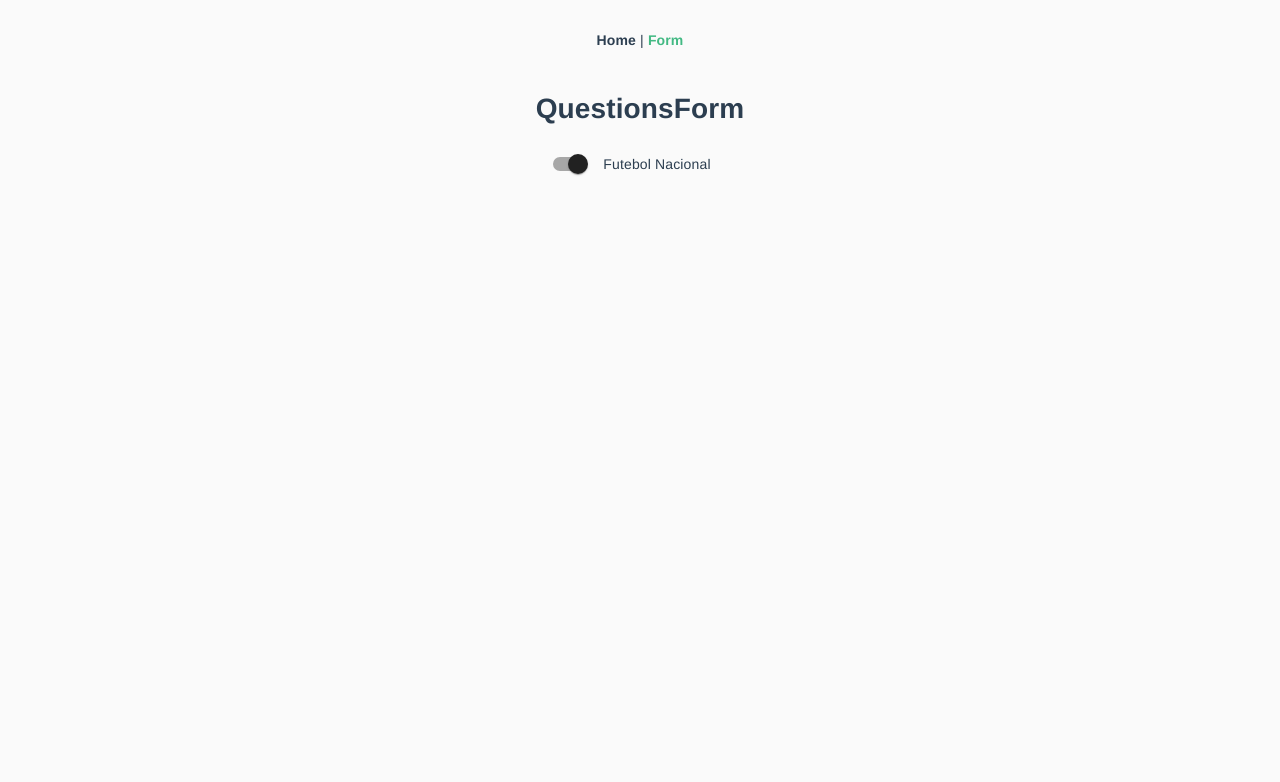
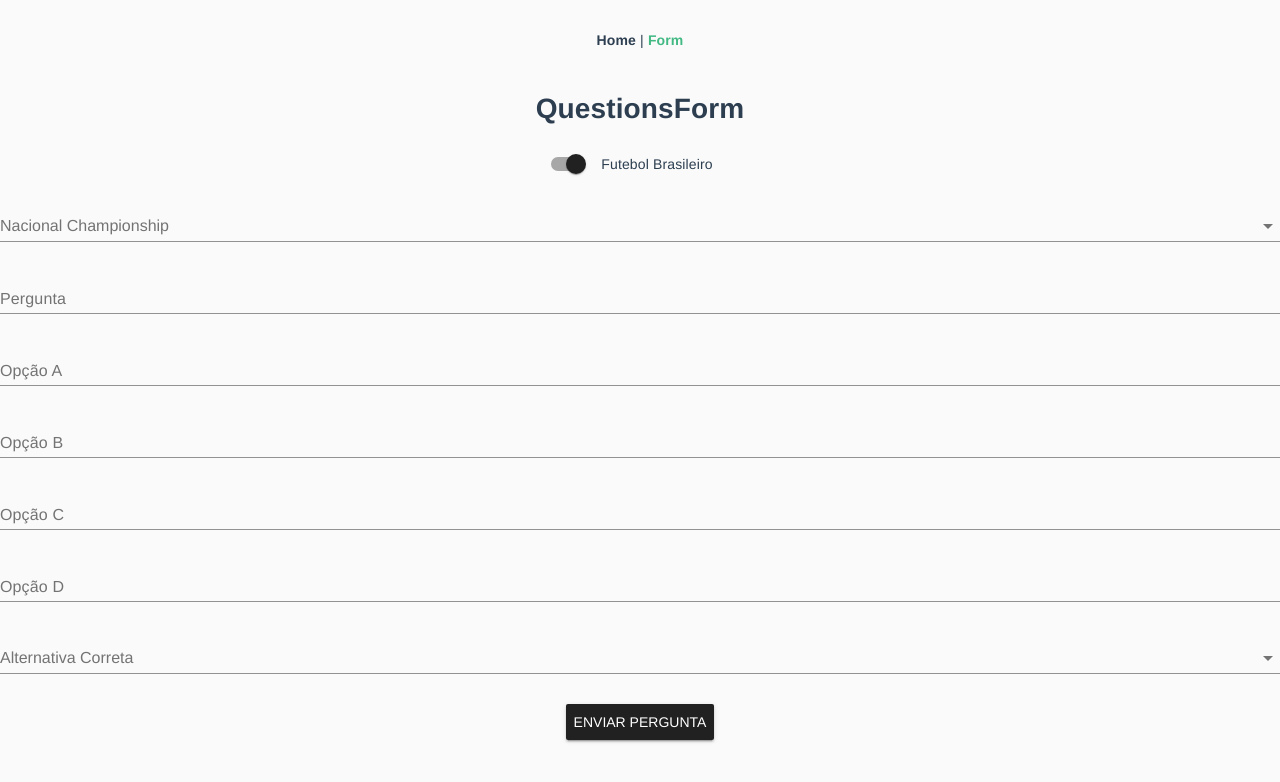
Before and after one commit to joaofavara/soccer-quiz-ui, a Vue app: page /form in a window 1280 px wide. Both pictures are taken after a click on the element "Futebol Internacional". Shown: the top 782 px of the page. Built offline with nearby package versions, Linux system fonts and the light colour scheme.

Commit message:
feat: from created - full skeleton

```diff
--- a/src/components/QuestionsForm.vue
+++ b/src/components/QuestionsForm.vue
@@ -1,10 +1,55 @@
 <template>
 	<div>
 		<h1>QuestionsForm</h1>
-		<md-switch v-model="boolean" class="md-primary">
-			<span v-if="boolean">Futebol Nacional</span>
+		<md-switch v-model="location" class="md-primary">
+			<span v-if="location">Futebol Brasileiro</span>
 			<span v-else>Futebol Internacional</span>
 		</md-switch>
+
+		<div class="md-layout-item">
+			<md-field>
+				<md-select v-model="nacionalChampionship" placeholder="Nacional Championship">
+					<div v-for="(item, index) in nacionalOptions" :key="index">
+						<md-option :value="item.value">{{ item.label }}</md-option>
+					</div>
+				</md-select>
+			</md-field>
+		</div>
+
+		<md-field>
+			<label>Pergunta</label>
+			<md-textarea v-model="question" md-autogrow></md-textarea>
+		</md-field>
+
+		<md-field>
+			<label>Opção A</label>
+			<md-input v-model="answers.a"></md-input>
+		</md-field>
+		<md-field>
+			<label>Opção B</label>
+			<md-input v-model="answers.b"></md-input>
+		</md-field>
+		<md-field>
+			<label>Opção C</label>
+			<md-input v-model="answers.c"></md-input>
+		</md-field>
+		<md-field>
+			<label>Opção D</label>
+			<md-input v-model="answers.d"></md-input>
+		</md-field>
+
+
+		<div class="md-layout-item">
+			<md-field>
+				<md-select v-model="correctAnswer" placeholder="Alternativa Correta">
+					<div v-for="(item, index) in answersOptions" :key="index">
+						<md-option :value="item.value">{{ item.label }}</md-option>
+					</div>
+				</md-select>
+			</md-field>
+		</div>
+
+		<md-button v-on:click="sendForm" class="md-raised md-primary">Enviar Pergunta</md-button>
 	</div>
 </template>
 
@@ -13,13 +58,40 @@
 		name: 'QuestionsForm',
 		data() {
 			return {
-				// array: [],
-				boolean: false,
-				// string: null,
-				// novalue: null,
-				// disabled: true
+				location: false,
+				question: '',
+				answers: {
+					a: null,
+					b: null,
+					c: null,
+					d: null,
+				},
+				answersOptions: [
+					{ value: 'a', label: 'A'},
+					{ value: 'b', label: 'B'},
+					{ value: 'c', label: 'C'},
+					{ value: 'd', label: 'D'}
+				],
+				correctAnswer: null,
+				nacionalChampionship: null,
+				nacionalOptions: [
+					{ value: 'campeonato_br', label: 'Campeonato Brasileiro Série A'}
+				]
 			}
 		},
+		methods: {
+			sendForm() {
+				const pergunta = {
+					type: this.location ? "Futebol Brasileiro" : "Futebol Internacional",
+					championship: this.nacionalChampionship,
+					question: this.question,
+					answers: this.answers,
+					correctAnswer: this.correctAnswer
+				}
+
+				console.log(pergunta);
+			}
+		}
 	}
 </script>
 
```
